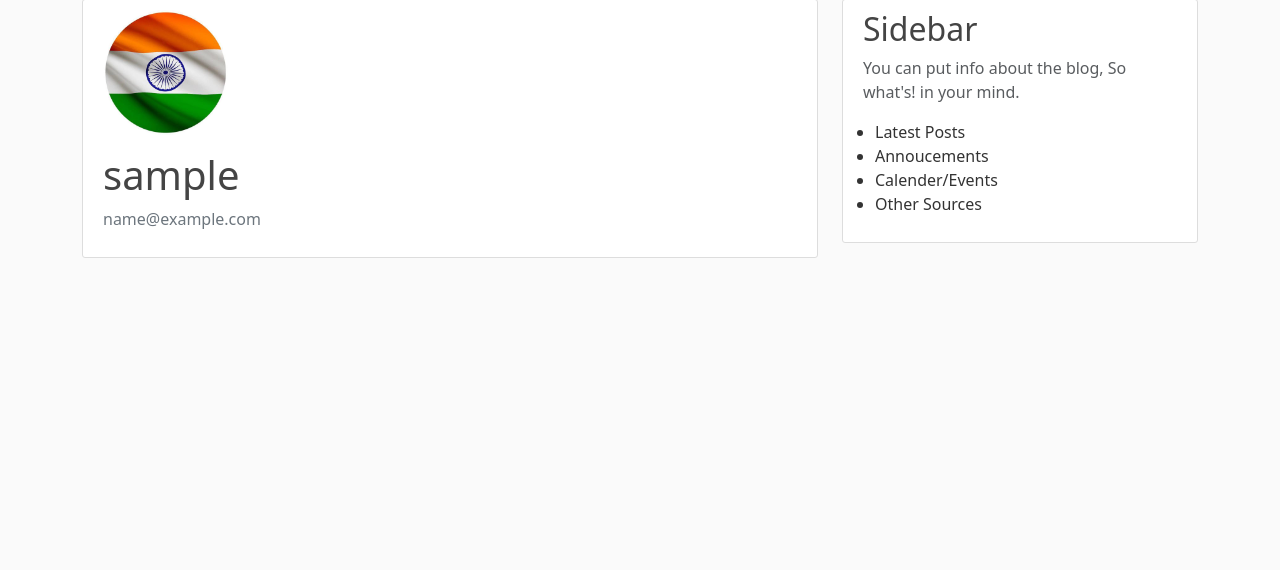
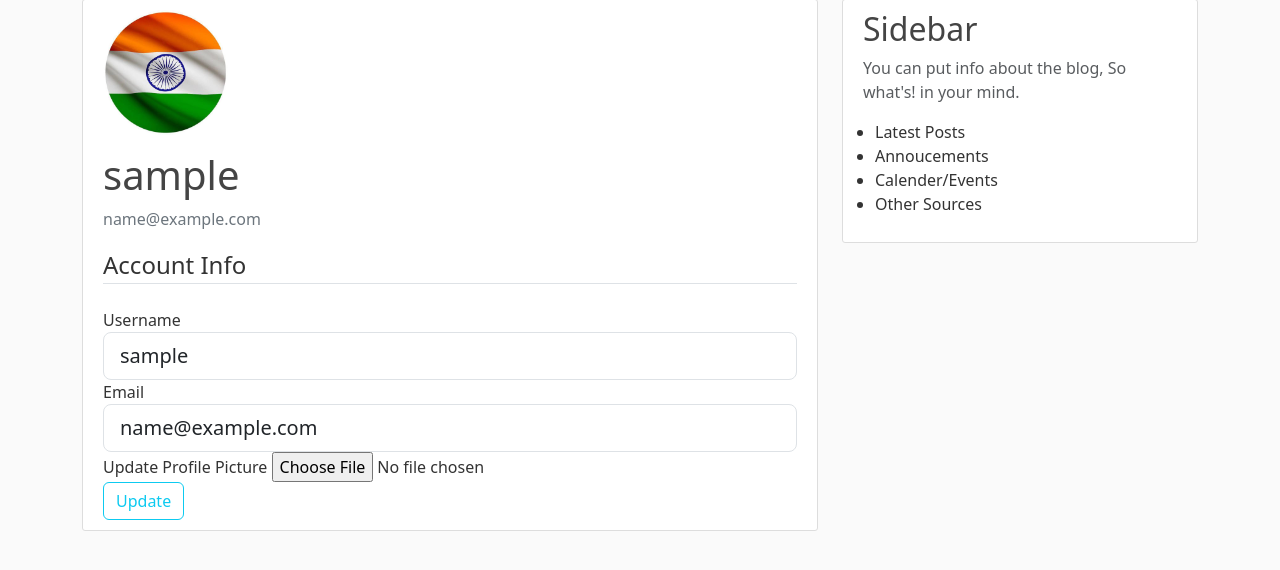
Before and after one commit to legionJP/web_app_flask, a Flask app: page /account in a window 1280 px wide. Shown: the part 81-651 px from the top of the page. Run offline with Flask 3, Linux system fonts and the light colour scheme; the visitor is signed in with stand-in values (Sample User, id 1); some libraries are stand-ins or nearby versions.

Commit message:
adding update account info and profile picture

```diff
--- a/flask_app/blog_app/forms.py
+++ b/flask_app/blog_app/forms.py
@@ -1,4 +1,5 @@
 from flask_wtf import FlaskForm
+from flask_wtf.file import FileField , FileAllowed
 from flask_login import current_user
 from wtforms import StringField, PasswordField, SubmitField,BooleanField
 from wtforms.validators import DataRequired , Length, Email, EqualTo , ValidationError
@@ -17,16 +18,16 @@ class RegistrationForm(FlaskForm):
 
     submit =SubmitField('Sign up')
 
-#creating the template for validation
+#creating the template for registration validation
 
     def validate_username(self,username):
-        user = User.query.get(username.data)
-        if User:
+        user = User.query.filter_by( username=username.data).first()
+        if user:
             raise ValidationError('This username is taken , please choose another one')
 
     def validate_email(self,email):
-        user = User.query.get(email.data)
-        if User:
+        user = User.query.filter_by(email=email.data).first()
+        if user:
             raise ValidationError('The email is already in use, please choose another one')
 
 
@@ -56,6 +57,8 @@ class UpdateAccountForm(FlaskForm):
 
     email= StringField('Email', validators=[ DataRequired(),Email()])
 
+    picture = FileField('Update Profile Picture', validators=[FileAllowed(['jpg','png'])])
+
     submit =SubmitField('Update')
 
     #creating the template for validation
@@ -64,11 +67,11 @@ class UpdateAccountForm(FlaskForm):
        # user = User.query.filter_by(username.data.first()
         if username.data != current_user.username:    # not validate when current username is equal to  update username
             user = User.query.get(username.data)
-            if User:
+            if user:
                 raise ValidationError('This username is taken , please choose another one')
 
     def validate_email(self,email):
         if email.data != current_user.email:
             user = User.query.get(email.data)
-            if User:
+            if user:
                 raise ValidationError('The email is already in use, please choose another one')
--- a/flask_app/blog_app/routes.py
+++ b/flask_app/blog_app/routes.py
@@ -1,10 +1,11 @@
 
+import os
 from flask import  render_template,url_for , flash ,redirect , request
 from   blog_app.forms import RegistrationForm, LoginForm, UpdateAccountForm
 from  blog_app.models import User, Post
 from blog_app import app, db , bcrypt
 from flask_login import login_user, current_user, logout_user, login_required
-
+import secrets #for random image name
 
 #making the list of dict for the post data
 posts = [
@@ -75,9 +76,37 @@ def logout():
     logout_user()
     return redirect(url_for('home'))
 
-@app.route('/account')
+#route for the account section
+
+def save_picture(form_picture):
+    random_hex = secrets.token_hex(8) #8 bytes string
+    _,f_text = os.path.splitext(form_picture.filename) #data and filename extension #_ for f_name
+    picture_fn = random_hex + f_text
+    picture_path = os.path.join(app.root_path, 'static/profile_pics', picture_fn)
+    form_picture.save(picture_path)
+
+    return picture_fn
+
+
+
+@app.route('/account',methods=['GET', 'POST'])
 @login_required # decorator for login required to access the content of web..
 def account():
     form= UpdateAccountForm()
-    image_file= url_for('static', filename='profile_pics/profile.jpg') # + current_user.image_file)
-    return render_template('account.html', title='Account', image_file=image_file, form=form)
+    if form.validate_on_submit():
+        if form.picture.data:
+            picture_file = save_picture(form.picture.data)
+            current_user.image_file=form.picture_file
+        current_user.username=form.username.data
+        current_user.email = form.email.data
+        db.session.commit()
+        flash('Your account has been updated!', 'success')
+        return redirect(url_for('account'))   #when you relode the page your browser is requesting another Post method
+    elif request.method == 'GET':
+        form.username.data = current_user.username
+        form.email.data = current_user.email
+
+
+    image_file= url_for('static', filename='profile_pics/profile.jpg')#+ current_user.image_file)
+    return render_template('account.html', title='Account',
+                           image_file=image_file, form=form) #breaking line in pep 8 compline
--- a/flask_app/blog_app/templates/account.html
+++ b/flask_app/blog_app/templates/account.html
@@ -11,6 +11,58 @@
             <h2 class="account-heading">{{current_user.username}}</h2>
             <p class="text-secondary">{{current_user.email}}</p>
         </div>
+
+        <!-- <div class "content-section" > -->
+            <form method="post" ,action="" enctype="multipart/form-data"> <!--action with empty string means it is gonna post info  back to same mehtod -->
+             {{ form.hidden_tag() }} <!--the form.hidden tag method used to add CSRF token to protect form from attacks -->
+             <fieldset class="form-group">
+                <legend class="border-bottom mb-4">Account Info</legend>
+                <div class="form-group">
+                    {{ form.username.label(class="form-control-label") }} <!--it is only printing the form lable -->
+                    {% if form.username.errors %} <!--Error validations-->
+                        {{ form.username(class="form-control form-control-lg is-invalid") }} <!--username filed-->
+                        <div class="invalid-feedback">
+                            {% for error in form.username.errors %}
+                            <span> {{ error }}</span>
+                            {% endfor %}
+                        </div>
+                    {% else %}
+                        {{ form.username(class="form-control form-control-lg") }}
+                    {% endif %}
+                </div>
+
+                <div class="form-group">
+                    {{ form.email.label(class="form-control-label") }} <!--it is only printing the form lable -->
+                    {% if form.email.errors %} <!--Error validations-->
+                    {{ form.email(class="form-control form-control-lg is-invalid") }} <!--username filed-->
+                    <div class="invalid-feedback">
+                        {% for error in form.email.errors %}
+                        <span> {{ error }}</span>
+                        {% endfor %}
+                    </div>
+                {% else %}
+                    {{ form.email(class="form-control form-control-lg") }}
+                {% endif %}
+                </div>
+
+                <div class="form-group">
+                    {{ form.picture.label() }}
+                    {{ form.picture(class="form-control-file" )}}
+                    {% if form.picture.errors %}
+                    {% for error in form.picture.errors %}
+                        <span class="text-danger"> {{ error }}</span></br>
+                        {% endfor %}
+                    {% endif  %}
+                </div>
+
+             </fieldset>
+             <div class="form-group">
+                {{ form.submit(class="btn btn-outline-info") }}
+             </div>
+
+            </form>
+        <!-- </div> -->
+
     </div>
 </div>
 
--- a/flask_app/blog_app/templates/layout.html
+++ b/flask_app/blog_app/templates/layout.html
@@ -2,17 +2,18 @@
 <html>
 <head>
     <meta charset='utf-8'>
-    <meta http-equiv='X-UA-Compatible' content='IE=edge'>
+    <meta  name="viewport" http-equiv='X-UA-Compatible' content='width=device-width,initial-scale=1, shrink-to-fit=no, IE=edge'>
 <!--Css bootsrap-->
     <link href="https://cdn.jsdelivr.net/npm/bootstrap@5.3.3/dist/css/bootstrap.min.css" rel="stylesheet" integrity="sha384-QWTKZyjpPEjISv5WaRU9OFeRpok6YctnYmDr5pNlyT2bRjXh0JMhjY6hW+ALEwIH" crossorigin="anonymous">
     <link rel="stylesheet" type="text/css" href="{{url_for('static', filename='main.css')}}">
+
     <!--title>about</title-->
     {% if title %} <!-- run if title provided-->
      <title>about Page -{{title}}</title>
      {% else %}
      <title>Blog about page </title> <!--default title-->
      {% endif %}
-    <meta name='viewport' content='width=device-width, initial-scale=1'>
+    <!-- <meta name='viewport' content='width=device-width, initial-scale=1'> -->
 </head>
 <body>
 <!--
@@ -112,7 +113,7 @@
                         <li class="list-group-itme list-group-itme-light">Calender/Events</li>
                         <li class="list-group-itme list-group-itme-light">Other Sources</li>
                     </ul>
-                        </span>
+                    </span>
                 </div>
                 </p>
             </div>
```
